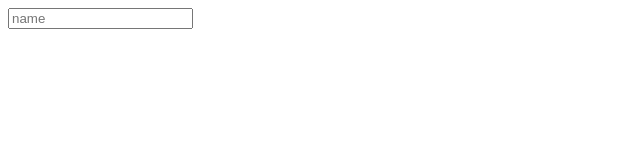
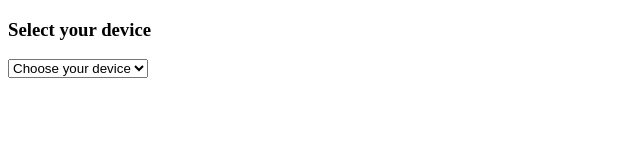
Before and after one commit to ravi1361/JavaScript-practice, a plain HTML site: page EventsHandling/index.html in a window 1280 px wide. Shown: the whole page, without its empty margins (0-640 px from the left). Drawn offline with Linux system fonts and the light colour scheme.

Commit message:
Log selected option value on change

```diff
--- a/EventsHandling/index.html
+++ b/EventsHandling/index.html
@@ -7,7 +7,16 @@
 </head>
 <body>
 
-  <input type="text" placeholder="name">
+  <h3>Select your device</h3>
+
+  <select>
+    <option selected disabled>Choose your device</option>
+    <option value="samsung">Samsung</option>
+    <option value="mi">Xiomi</option>
+    <option value="apple">Apple i phone</option>
+    <option value="oppo">Oppo</option>
+  </select>
+
 
   <script src="script.js"></script>
 </body>
--- a/EventsHandling/script.js
+++ b/EventsHandling/script.js
@@ -1,8 +1,6 @@
-let input = document.querySelector("input");
+let sel = document.querySelector("select");
 
-input.addEventListener("input",function(dets){
-  if(dets.data !== null){
-    console.log(dets.data);
+sel.addEventListener("change",function(dets){
+  console.log(dets.target.value);
 
-  }
 })
```
